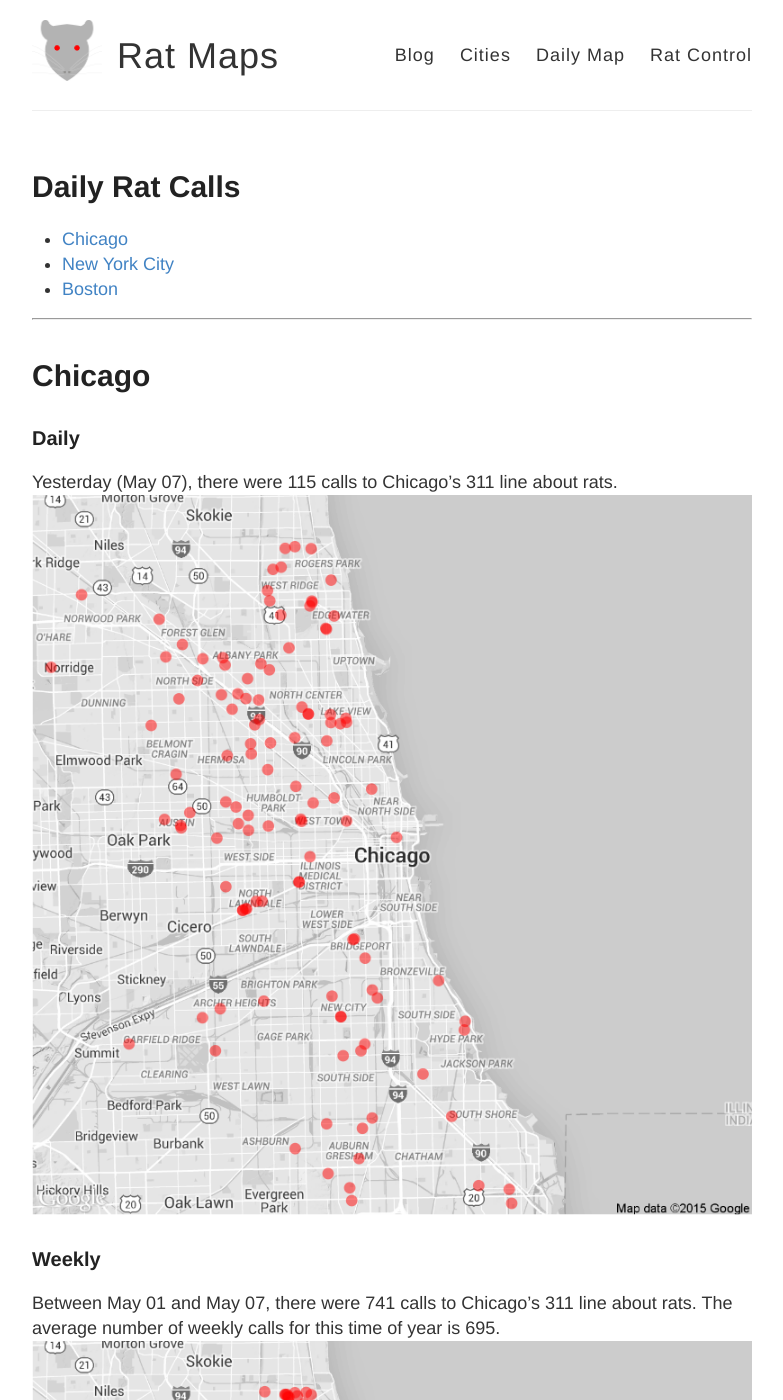
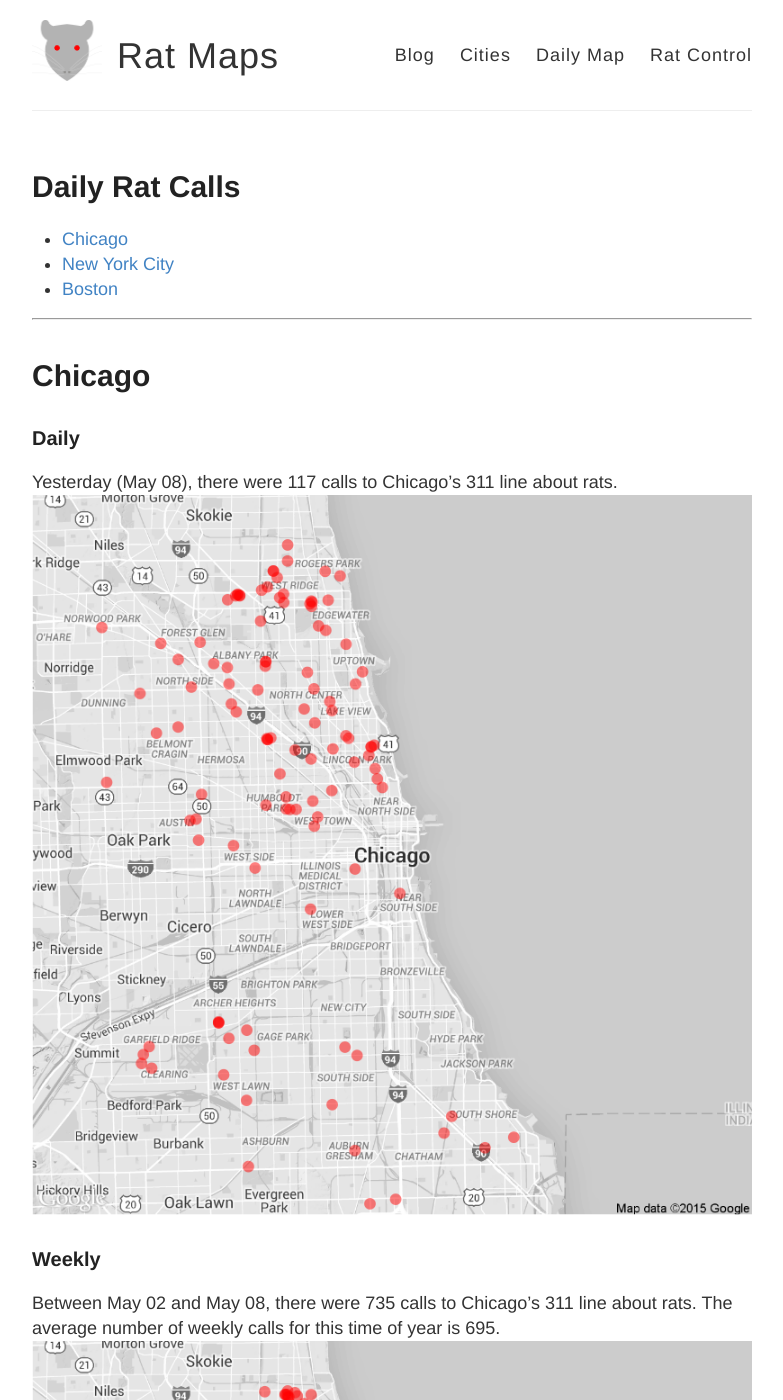
Before and after one commit to DanielHadley/ratmaps, a Jekyll site: the page built from daily.md, in a window 1280 px wide and 1400 px high. Shown: the whole window, without its empty margins (248-1031 px from the left). Built offline with Jekyll 4.4.1, drawn with Linux system fonts in a browser that asks for light colours; comment, search, counter and statistics services are not loaded; some of the changed text lies outside the part shown.

Commit message:
Daily Maps

```diff
--- a/daily.md
+++ b/daily.md
@@ -15,22 +15,22 @@
 
 ### Daily
 
-Yesterday (May 07), there were 115 calls to Chicago's 311 line about rats.
+Yesterday (May 08), there were 117 calls to Chicago's 311 line about rats.
 ![Chicago rat calls to 311 weekly map]({{ site.cityimages }}/daily/Chicago_Rat_Map_Daily.png)
 
 ### Weekly
-Between May 01 and May 07, there were 741 calls to Chicago's 311 line about rats. The average number of weekly calls for this time of year is 695.
+Between May 02 and May 08, there were 735 calls to Chicago's 311 line about rats. The average number of weekly calls for this time of year is 695.
 ![Chicago rat calls to 311 weekly map]({{ site.cityimages }}/daily/Chicago_Rat_Map_Weekly.png)
 ***
 # New York City <a id="nyc"><a>
 
 ### Daily
 
-Yesterday (May 07), there were 0 calls to New York City's 311 line about rats.
+Yesterday (May 08), there were 0 calls to New York City's 311 line about rats.
 ![NYC rat calls to 311 weekly map]({{ site.cityimages }}/daily/NYC_Rat_Map_Daily.png)
 
 ### Weekly
-Between May 01 and May 07, there were 0 calls to New York City's 311 line about rats. The average number of weekly calls for this time of year is 250.
+Between May 02 and May 08, there were 0 calls to New York City's 311 line about rats. The average number of weekly calls for this time of year is 250.
 ![NYC rat calls to 311 weekly map]({{ site.cityimages }}/daily/NYC_Rat_Map_Weekly.png)
 
 Each red dot represents one call about a rat seen in that location. The dots are transparent, so multiple calls from one location will be seen as a solid dot. The usual caveats apply: more calls do not necessarily mean that there are more rats in that location than other parts of the city. A cluster of dots could indicate that one resident is unusually vocal about rodents in his or her neighborhood. Also, more densely populated neighborhoods tend to make more calls to 311.
```
Also changed, not shown: images/pages/daily/Chicago_Rat_Map_Daily.png, images/pages/daily/Chicago_Rat_Map_Weekly.png, images/pages/daily/NYC_Rat_Map_Daily.png, images/pages/daily/NYC_Rat_Map_Weekly.png.
